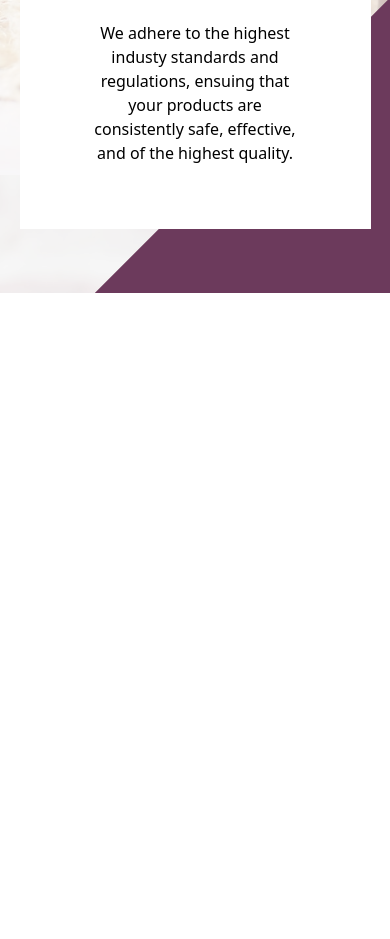
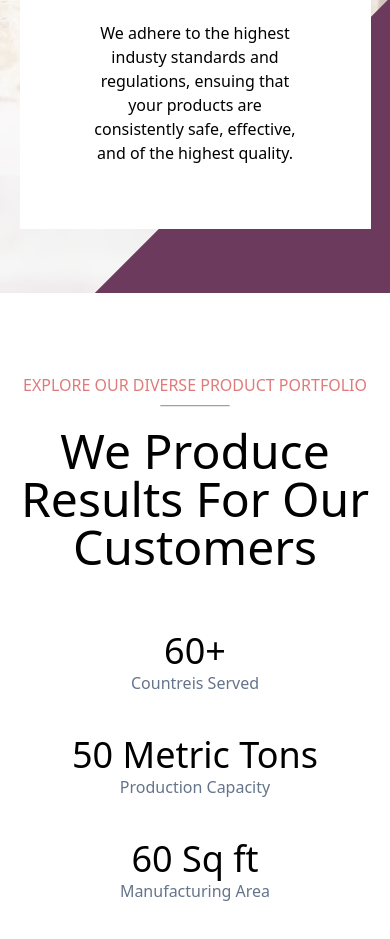
Before and after one commit to NaveenWebDev/clientWeb, a website built with Vite: page index.html in a window 390 px wide. Shown: the part 8926-9865 px from the top of the page. Before the commit the page ends 9219 px from the top, so only its background shows below. Built offline with nearby package versions, Linux system fonts and the light colour scheme.

Commit message:
completed result section with responsiveness

```diff
--- a/index.html
+++ b/index.html
@@ -294,7 +294,31 @@
         </div>
       </section>
 
+      <!-- =======================================Result for our customers section============================= -->
 
+      <section class="py-[5rem]">
+        <div class="max-w-[1200px] w-[90%] m-auto">
+          <div class="productContent flex items-center flex-col">
+            <p class="text-[#E07A7A]">EXPLORE OUR DIVERSE PRODUCT PORTFOLIO</p>
+            <div class="border border-t-slate-400 border-1 w-[20%] mt-2 mb-5"></div>
+            <h2 class="text-5xl font-normal mb-5 text-center">We Produce Results For Our Customers</h2>
+          </div>
+          <div class="text-center counter flex justify-between flex-col md:flex-row mt-5">
+            <div class="my-5">
+              <h2 class="text-4xl"> 60+ </h2>
+              <p class="text-slate-500">Countreis Served</p>
+            </div>
+            <div class="my-5">
+              <h2 class="text-4xl"> 50 Metric Tons </h2>
+              <p class="text-slate-500">Production Capacity</p>
+            </div>
+            <div class="my-5">
+              <h2 class="text-4xl"> 60 Sq ft </h2>
+              <p class="text-slate-500">Manufacturing Area</p>
+            </div>
+          </div>
+
+      </section>
 
     </div>
   </body>
```
